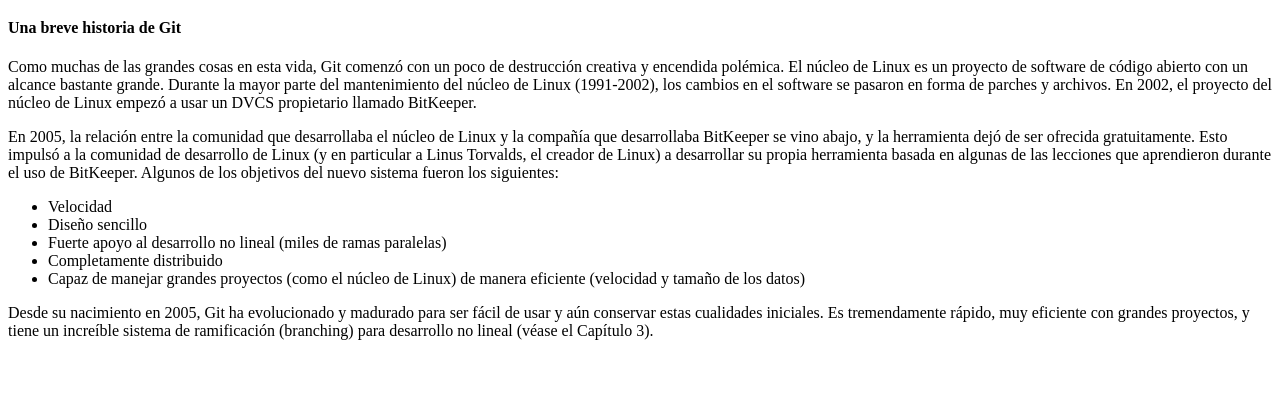
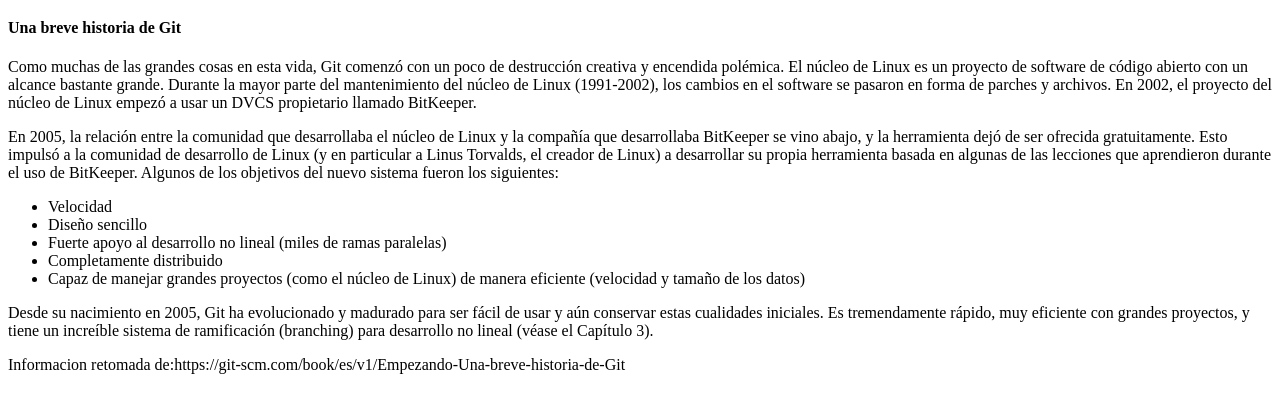
Before and after one commit to willysv/proyectogit, a plain HTML site: page historia.html in a window 1280 px wide. Shown: the part 61-474 px from the top of the page. Drawn offline with Linux system fonts and the light colour scheme.

Commit message:
Se agrego la cita de la url donde se toma la informacion

```diff
--- a/historia.html
+++ b/historia.html
@@ -20,5 +20,6 @@
 <p>
 	Desde su nacimiento en 2005, Git ha evolucionado y madurado para ser fácil de usar y aún conservar estas cualidades iniciales. Es tremendamente rápido, muy eficiente con grandes proyectos, y tiene un increíble sistema de ramificación (branching) para desarrollo no lineal (véase el Capítulo 3).
 </p>
+<p>Informacion retomada de:https://git-scm.com/book/es/v1/Empezando-Una-breve-historia-de-Git</p>
 </body>
 </html>
```
